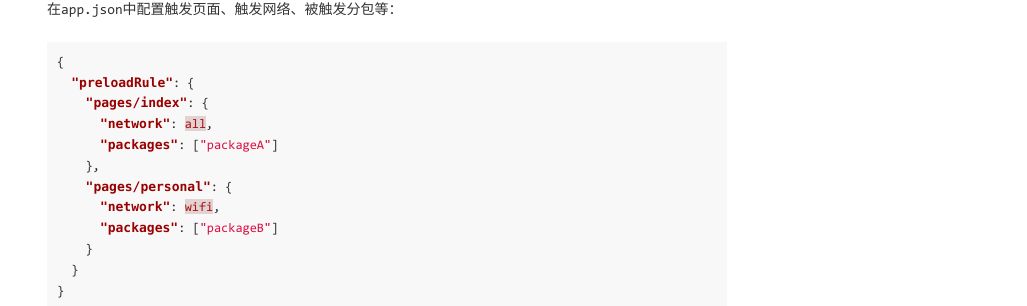
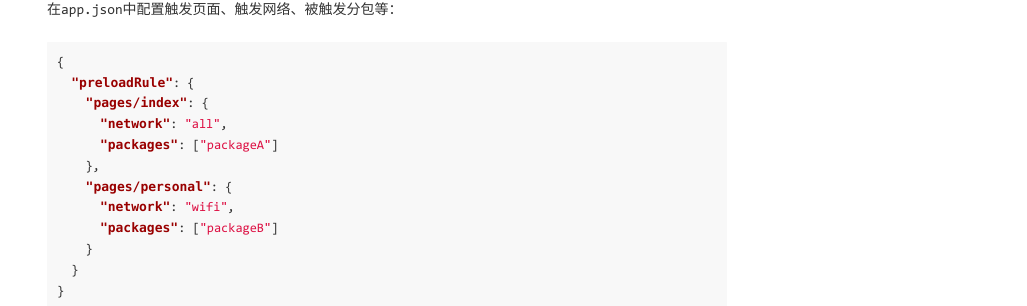
Before and after one commit to Leon-zym/blog-jekyll-tmaize, a Jekyll site: the page built from _posts/2022-09-15-微信小程序开发学习(三).md, in a window 1280 px wide and 900 px high, scrolled down 8326 px. Shown: the part 144-450 px from the top of the window, without its empty margins (253-1280 px from the left). Built offline with Jekyll 4.4.1, drawn with Linux system fonts in a browser that asks for light colours.

```diff
--- a/_posts/2022-09-15-微信小程序开发学习(三).md
+++ b/_posts/2022-09-15-微信小程序开发学习(三).md
@@ -342,11 +342,11 @@ app.json中配置：
 {
   "preloadRule": {
     "pages/index": {
-      "network": all,
+      "network": "all",
       "packages": ["packageA"]
     },
     "pages/personal": {
-      "network": wifi,
+      "network": "wifi",
       "packages": ["packageB"]
     }
   }
```
